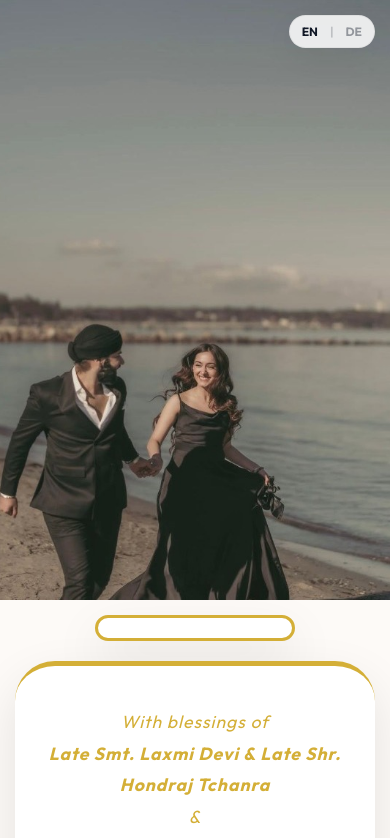
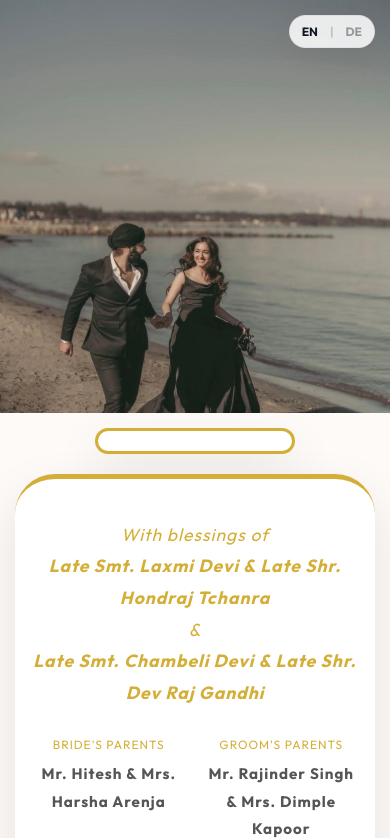
Before and after one commit to Steven12312/Simrin_Rawin, a PHP site: page /preview.html in a window 390 px wide. Shown: the top 838 px of the page. Run offline with PHP 8.4, Linux system fonts and the light colour scheme; some web fonts are replaced.

Commit message:
Use aspect-ratio for mobile hero to perfectly fit square image

```diff
--- a/style.css
+++ b/style.css
@@ -70,11 +70,11 @@ body {
 
 /* Modern Hero Section */
 .hero {
-    height: 100vh;
-    min-height: 600px;
+    height: 85vh;
+    min-height: 500px;
     position: relative;
     overflow: hidden;
-    background: #e8c69f;
+    background: #111827;
     /* Fallback */
 }
 
@@ -332,7 +332,9 @@ label {
     }
 
     .hero {
-        height: 70vh;
+        height: auto;
+        aspect-ratio: 775 / 820;
+        min-height: unset;
     }
 
     .hero-content {
```
